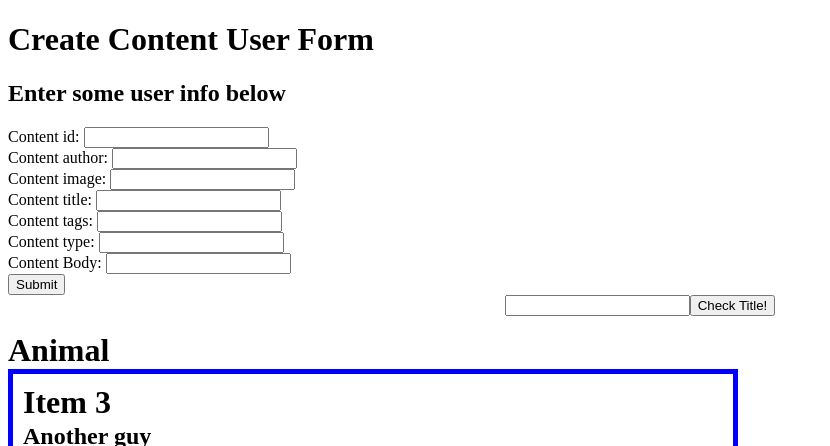
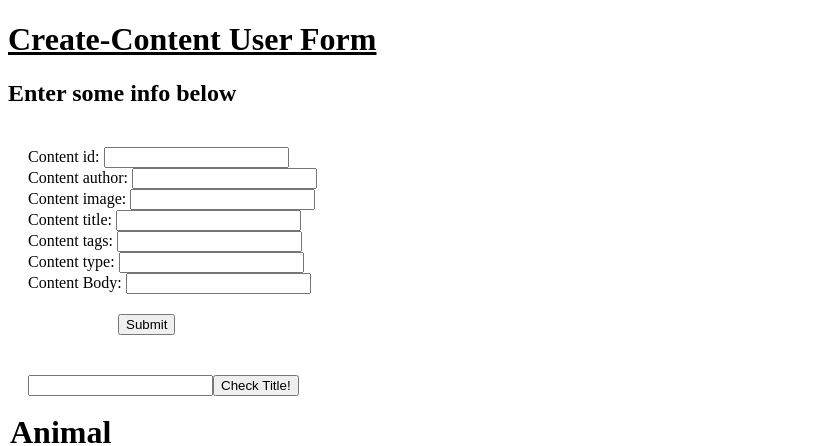
Before and after one commit to MitchellTodd61/AngularAssignments, an Angular app: page / in a window 1280 px wide. Shown: the top 446 px of the page, without its empty margins (0-830 px from the left). Built offline with nearby package versions, Linux system fonts and the light colour scheme.

Commit message:
CSS changes
Making things look a little better.

```diff
--- a/src/app/content-list/content-list.component.css
+++ b/src/app/content-list/content-list.component.css
@@ -1,7 +1,6 @@
 .div1{
   width: 700px;
   height: 550px;
-
   margin-bottom: 2px;
   padding: 10px;
   border: 5px solid blue;
@@ -21,10 +20,16 @@
   padding: 10px;
   border: 5px dotted purple;
 }
+
+.itemBox{
+padding: 2px;
+}
+
 .textAndButton{
-  margin: auto;
+  padding-top: 20px;
+  padding-left: 20px;
   width: fit-content;
-  text-align: center;
+  text-align: left;
 }
 
 h2{
--- a/src/app/content-list/content-list.component.html
+++ b/src/app/content-list/content-list.component.html
@@ -6,6 +6,7 @@
 </div>
 
 <!-- ANIMAL SECTION -->
+<div class="itemBox">
 <h1>Animal</h1>
 <div class="div1" *ngFor='let content of userContentList | filterType: "Animal"; let last = last'
      [ngClass]="{'last-child': last}">
@@ -75,7 +76,7 @@
      <img *ngIf="content.imgUrl !== ''; else imageDefault" src={{content.imgUrl}} width="250" height="250" (click)="this.idPrint(content)"/>
   </ul>
 </div>
-
+</div>
 
 <!-- Default Image -->
 <ng-template #imageDefault>
--- a/src/app/create-content/create-content.component.html
+++ b/src/app/create-content/create-content.component.html
@@ -1,6 +1,8 @@
-<h1>Create Content User Form</h1>
-<h2>Enter some user info below</h2>
+<div class="userEntry">
+<h1>Create-Content User Form</h1>
+<h2>Enter some info below</h2>
 
+<div class="form">
 <form (ngSubmit)="onSubmit()" [formGroup]="form" id="createContentForm">
 
   <!-- Form elements -->
@@ -41,6 +43,10 @@
 
 
   <!-- Submit button for form -->
+  <div class="submit">
   <button type="submit">Submit</button>
   <p class="error" *ngIf="invalidForm">This could not be added!!!</p>
+  </div>
 </form>
+</div>
+</div>
--- a/src/app/create-content/create-content.component.scss
+++ b/src/app/create-content/create-content.component.scss
@@ -0,0 +1,23 @@
+h1{
+  font-family: Corbel;
+  text-decoration: underline;
+  font-weight: bold;
+}
+
+h2{
+  font-family: Corbel;
+}
+
+.userEntry{
+  text-align: left;
+}
+
+.form{
+  padding: 20px;
+  margin: auto;
+}
+
+.submit{
+  padding-top: 20px;
+  padding-left: 90px;
+}
```
